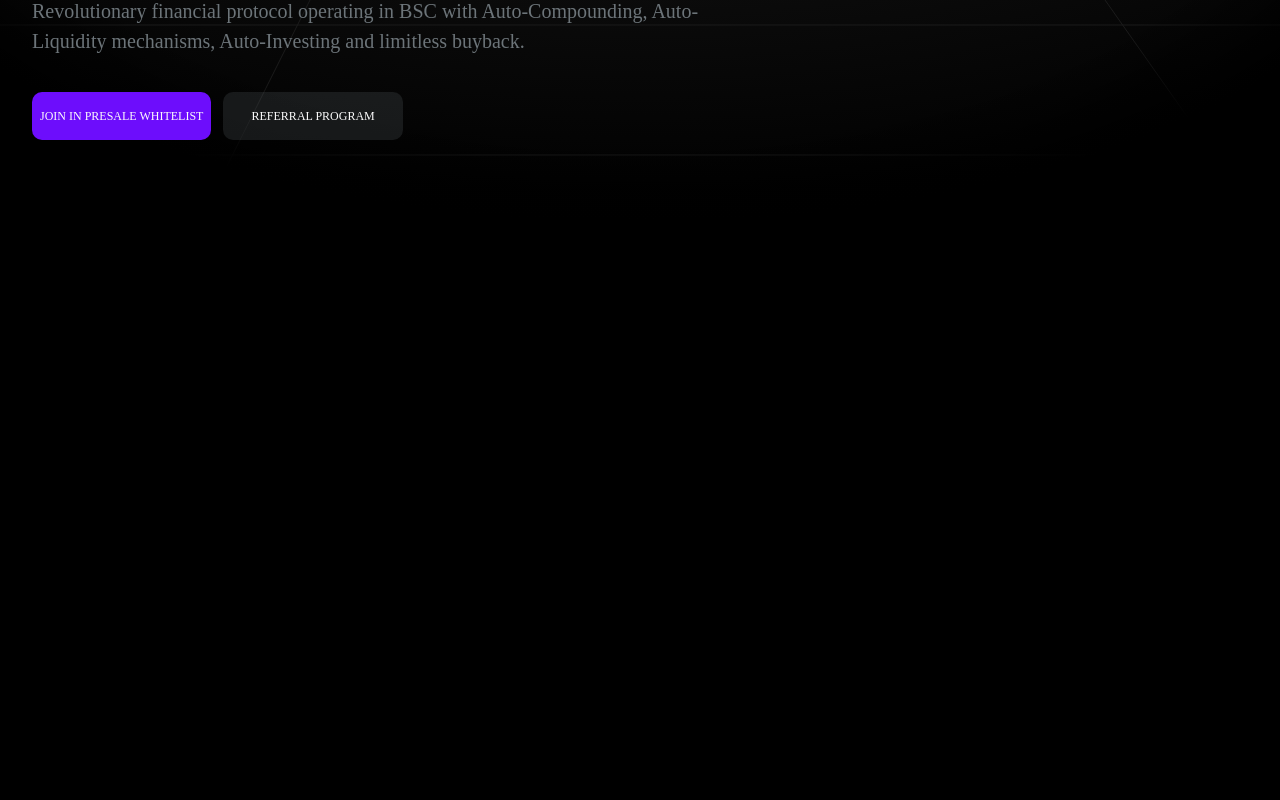
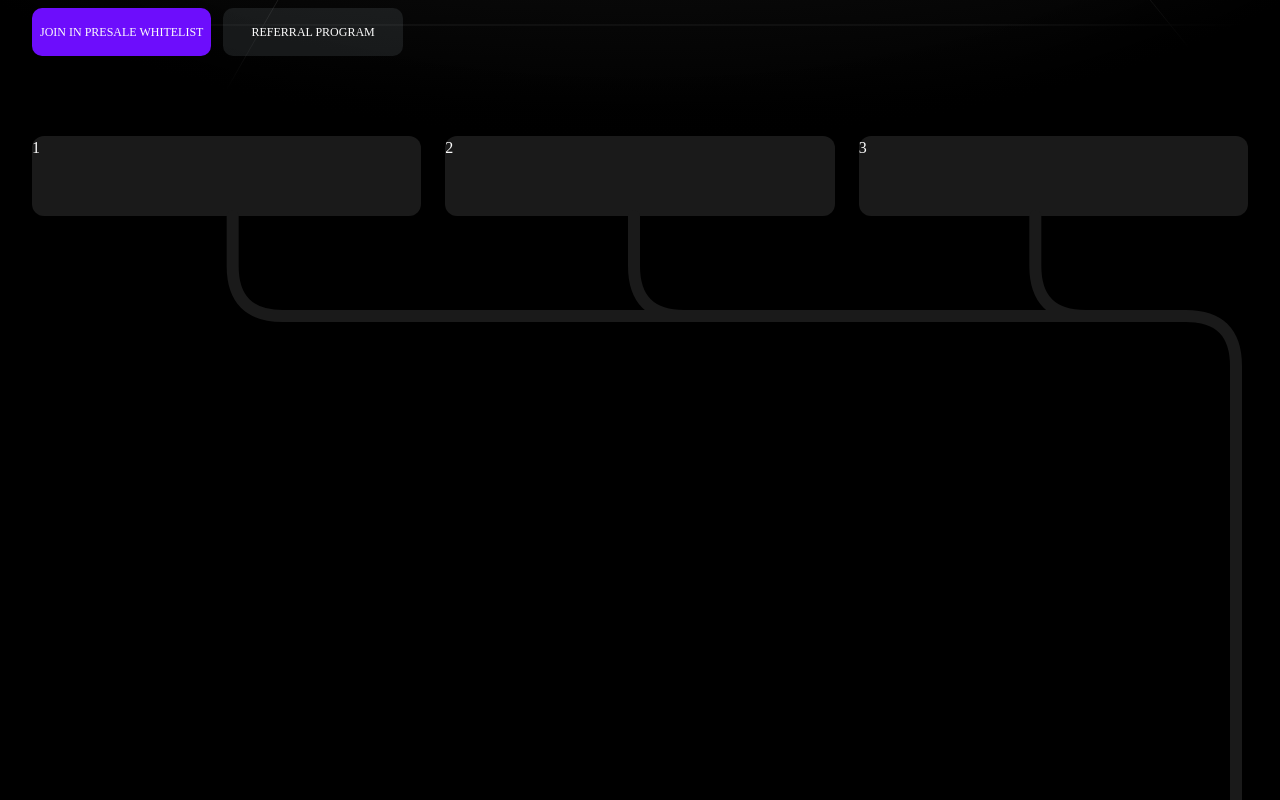
Before and after one commit to slr-finance/home, a Nuxt app: page / in a window 1280 px wide. Shown: the part 440-1240 px from the top of the page. Before the commit the page ends 800 px from the top, so only its background shows below. Built offline with nearby package versions, Linux system fonts and the light colour scheme; a web font is replaced by a local one.

Commit message:
feat: update page spacing, added svg paths

```diff
--- a/app.vue
+++ b/app.vue
@@ -3,8 +3,9 @@
 
   <div class="relative pt-ui-page-header-spacing pb-80">
     <home-bg class="absolute left-0 top-0 w-full h-full"/>
+    <div class="pl-ui-page-spacing">
       <div
-      class="relative z-1 px-ui-page-spacing"
+        class="relative z-1"
         style="max-width: 770px"
       >
         <h1 class="text-60 text-gray font-title leading-140 uppercase mb-24 inline-block relative">
@@ -43,6 +44,10 @@
         </div>
       </div>
     </div>
+  </div>
+  <div class="mx-ui-page-spacing">
+    <landing-scheme/>
+  </div>
 </template>
 
 <script lang="ts">
@@ -53,6 +58,7 @@ import AppHeader from './components/App/AppHeader.vue'
 import HomeBg from './components/HomeBg.vue'
 import UiButton from './components/ui/UiButton.vue'
 import UiPoligon from './components/ui/UiPoligon.vue'
+import LandingScheme from './components/landing/LandingScheme.vue'
 
 export default defineComponent({
   components: {
@@ -60,6 +66,7 @@ export default defineComponent({
     AppHeader,
     UiButton,
     UiPoligon,
+    LandingScheme,
   }
 })
 </script>
--- /dev/null
+++ b/components/landing/LandingScheme.vue
@@ -0,0 +1,36 @@
+<template>
+  <div
+    class="relative"
+    ref="root"
+    style="height: 1000px;"
+  >
+    <div class=" grid grid-cols-3 gap-24">
+      <div class="h-80 bg-gray-800 rounded-12">1</div>
+      <div class="h-80 bg-gray-800 rounded-12">2</div>
+      <div class="h-80 bg-gray-800 rounded-12">3</div>
+    </div>
+    <landing-svg-road class="absolute inset-0 w-full h-full"/>
+  </div>
+</template>
+
+<script lang="ts">
+import { defineComponent, ref } from 'vue'
+import { templateRef, useIntersectionObserver } from '@vueuse/core'
+import LandingSvgRoad from './LandingSvgRoad.vue'
+
+export default defineComponent({
+  components: { LandingSvgRoad },
+  name: 'landing-scheme',
+  setup() {
+    const target = templateRef('root')
+    const targetIsVisible = ref(false)
+
+    useIntersectionObserver(
+      target,
+      ([{ isIntersecting }]) => {
+        targetIsVisible.value = isIntersecting
+      },
+    )
+  },
+})
+</script>
--- /dev/null
+++ b/components/landing/LandingSvgRoad.vue
@@ -0,0 +1,157 @@
+<template>
+  <div ref="svg">
+    <svg v-bind="svgData.svgAttrs">
+      <path
+        :d="svgData.d"
+        fill="none"
+        stroke-width="12px"
+        stroke-linecap="round"
+        stroke-dasharray="1000"
+        stroke-dashoffset="1000"
+      />
+    </svg>
+  </div>
+</template>
+
+<script lang="ts">
+import { templateRef, useResizeObserver } from '@vueuse/core'
+import { defineComponent, computed, ref } from 'vue'
+
+class SvgPath {
+  private path:string = ''
+  private lastX:number
+  private lastY:number
+  private offset = { l: 0, t: 0 }
+
+  constructor(x:number = 0, y:number = 0) {
+    this.path = `M ${x} ${y}`
+  }
+  q(a:0|1|2|3, toX:number, toY:number) {
+    let lx:number
+    let ly:number
+    if (a == 2) {
+      lx = this.lastX
+      ly = toY
+    } else if (a == 1) {
+      lx = toX
+      ly = this.lastY
+    } else if (a == 3) {
+      lx = this.lastX
+      ly = toY
+    }
+
+    this.path = `${this.path} Q ${lx + this.offset.l} ${ly + this.offset.t} ${toX + this.offset.l} ${toY + this.offset.t}`
+    this.lastX = toX
+    this.lastY = toY
+
+    return this
+  }
+
+  l(toX:number, toY:number) {
+    this.path = `${this.path} L ${toX + this.offset.l} ${toY + this.offset.t}`
+    this.lastX = toX
+    this.lastY = toY
+
+    return this
+  }
+
+  m(toX:number, toY:number) {
+    this.path = `${this.path} M ${toX + this.offset.l} ${toY + this.offset.t}`
+    this.lastX = toX
+    this.lastY = toY
+
+    return this
+  }
+
+  /**
+   * все создаваемые точки после вызова этого метода будут смещены по x на l, а по y на t.
+   * Что бы сборсить смещение вызови метод c нулями setOffset(0, 0)
+   */
+  setOffset(l: number, t: number) {
+    this.offset.l = l
+    this.offset.t = t
+
+    return this
+  }
+
+  toString() {
+    return this.path
+  }
+}
+
+export default defineComponent({
+  name: 'landing-svg-road',
+  setup() {
+    const svgRef = templateRef('svg')
+    const svgSize = ref({ width: 0, height: 0 })
+
+    useResizeObserver(svgRef, ([entry]) => {
+      svgSize.value = {
+        width: entry.contentRect.width,
+        height: entry.contentRect.height,
+      }
+    })
+
+    const svgData = computed(() => {
+      const svgSizeVal = svgSize.value
+      const svgOffsetX = 12
+      const treeColSpace = 100
+      const width = svgSizeVal.width - svgOffsetX
+      const angleSize = 50
+      const topOffset = 80
+      const treeCollWidth = width / 3
+      const treeCollCenter = treeCollWidth / 2
+
+      const firstBlocksSpace = 800
+
+      const d = new SvgPath()
+        .setOffset(treeCollCenter, topOffset)
+
+        .m(0, 0)
+        .l(0, treeColSpace - angleSize)
+        .q(2, angleSize, treeColSpace)
+        .l(treeCollWidth + angleSize, treeColSpace)
+
+        .m(treeCollWidth, 0)
+        .l(treeCollWidth, treeColSpace - angleSize)
+        .q(2, treeCollWidth + angleSize, treeColSpace)
+        .l(treeCollWidth + treeCollWidth + angleSize, treeColSpace)
+
+        .m(treeCollWidth + treeCollWidth, 0)
+        .l(treeCollWidth + treeCollWidth, treeColSpace - angleSize)
+        .q(2, treeCollWidth + treeCollWidth + angleSize, treeColSpace)
+
+        .setOffset(0, topOffset)
+
+        .l(width - angleSize, treeColSpace)
+        .q(1, width, treeColSpace + angleSize)
+        .l(width, firstBlocksSpace - angleSize - angleSize)
+
+        .q(3, width - angleSize, firstBlocksSpace - angleSize)
+      .toString()
+
+      const svgAttrs = {
+        width: `${svgSizeVal.width}`,
+        height: `${svgSizeVal.height}`,
+      }
+
+      return { d, svgAttrs }
+    })
+
+    return { svgData }
+  },
+})
+</script>
+
+<style scoped>
+path {
+  @apply stroke-gray-800;
+  animation: dash 2s linear forwards;
+}
+
+@keyframes dash {
+  to {
+    stroke-dashoffset: 0;
+  }
+}
+</style>
--- a/index.postcss
+++ b/index.postcss
@@ -6,18 +6,12 @@
   --ui-page-title-size: 38px;
   --ui-page-description-size: 16px;
   --ui-page-label-size: 18px;
-  --ui-page-spacing: 64px;
+  --ui-page-spacing: calc((100% - 1340px) / 2);
   --ui-page-inner-spacing: 24px;
   --ui-page-right-spacing-with-right-buttons: calc(var(--ui-page-spacing) * 2 + 50px)
 }
 
-@media only screen and (max-width: 1900px) {
-  body {
-    --ui-page-spacing: 40px;
-  }
-}
-
-@media only screen and (max-width: 1360px) {
+@media only screen and (max-width: 1404px) {
   body {
     --ui-page-spacing: 32px;
   }
```
Lines whose indentation alone changed are shown as unchanged.
